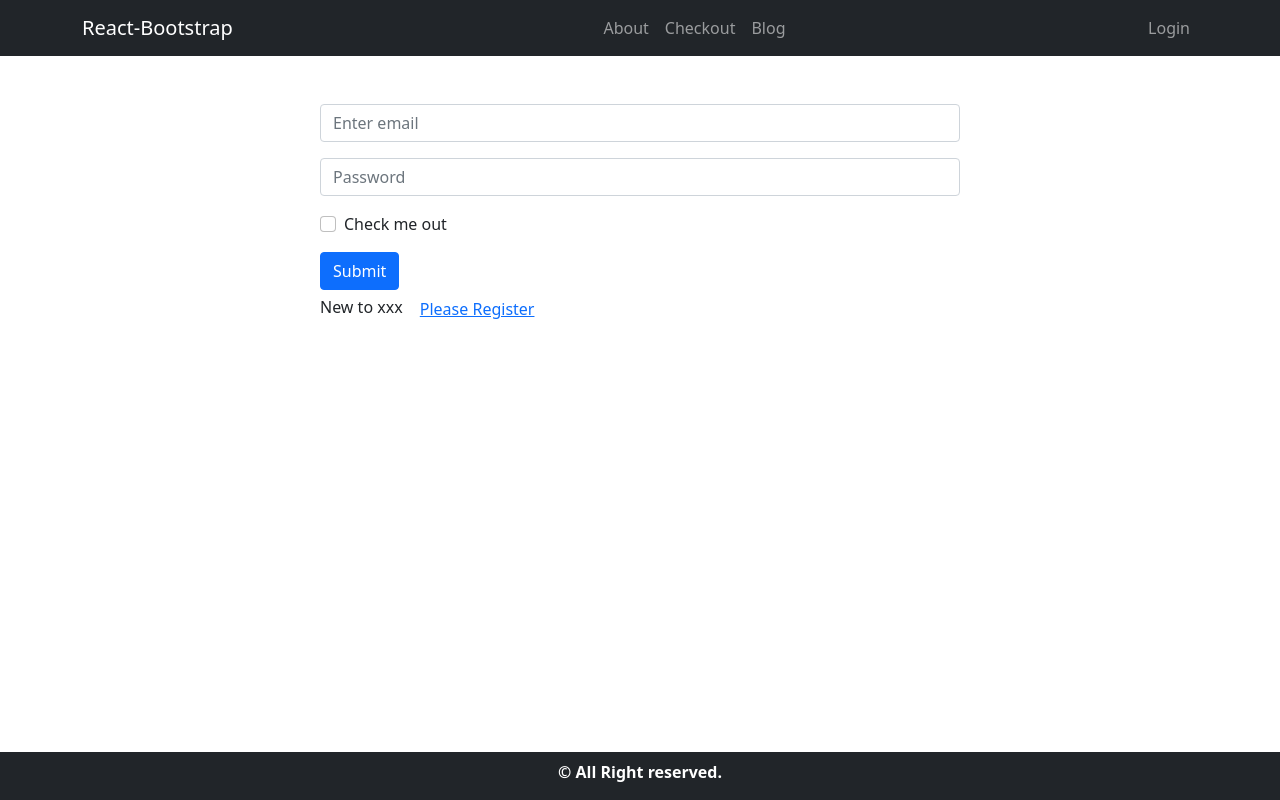
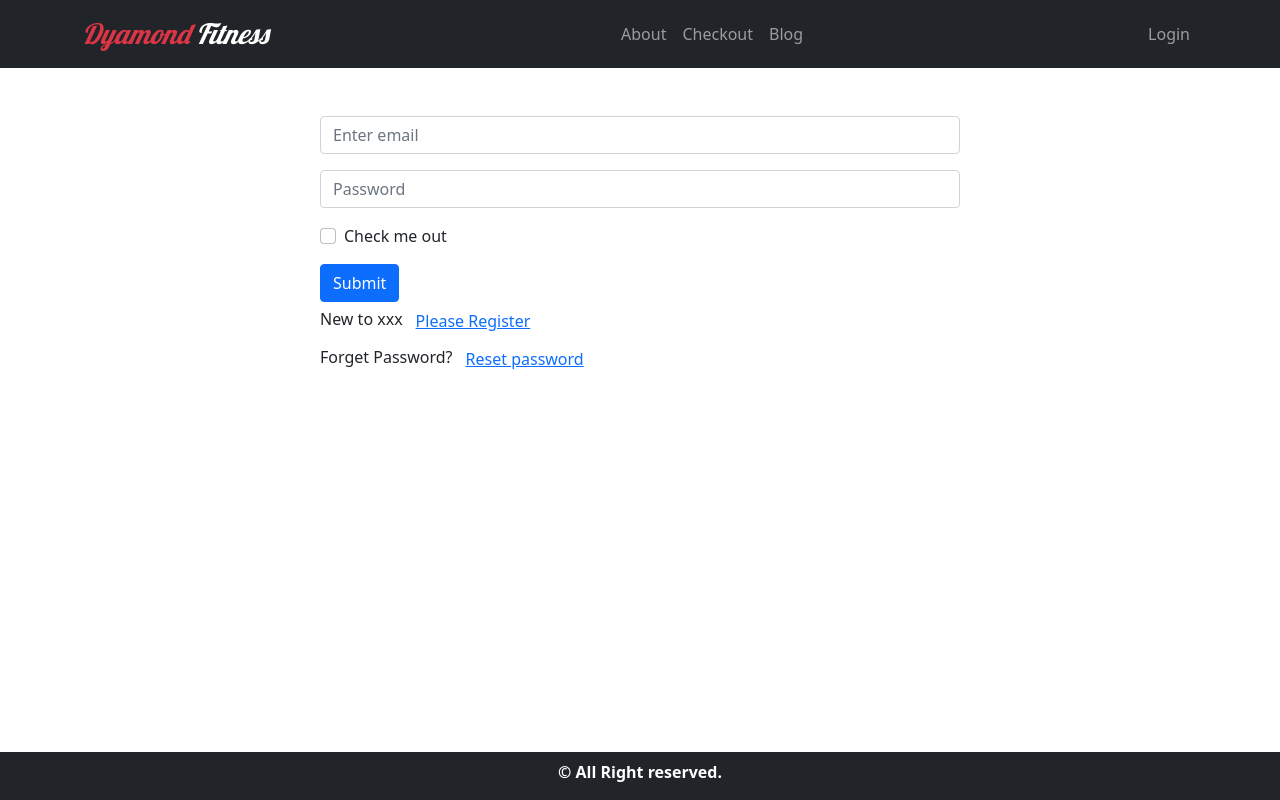
Before and after one commit to bmsani/Dyamond-fitness, a React (Create React App) app: page /login in a window 1280 px wide. Built offline with nearby package versions, Linux system fonts and the light colour scheme; no server answers.

Commit message:
reset password added

```diff
--- a/public/index.html
+++ b/public/index.html
@@ -24,7 +24,7 @@
       work correctly both with client-side routing and a non-root public URL.
       Learn how to configure a non-root public URL by running `npm run build`.
     -->
-    <title>React App</title>
+    <title>Dyamond fitness</title>
   </head>
   <body>
     <noscript>You need to enable JavaScript to run this app.</noscript>
--- /dev/null
+++ b/src/components/Header/Header.css
@@ -0,0 +1,5 @@
+@import url('https://fonts.googleapis.com/css2?family=Lobster&display=swap');
+.brandName{
+    font-family: 'Lobster', cursive;
+    font-style: italic;
+}
--- a/src/components/Header/Header.js
+++ b/src/components/Header/Header.js
@@ -4,13 +4,14 @@ import { useAuthState } from 'react-firebase-hooks/auth';
 import { getAuth, signInWithEmailAndPassword, signOut } from 'firebase/auth';
 import { Link } from 'react-router-dom';
 import auth from '../../firebase.init';
+import './Header.css'
 
 const Header = () => {
     const [user] = useAuthState(auth);
     return (
         <Navbar collapseOnSelect expand="lg" bg="dark" variant="dark" sticky='top'>
             <Container>
-                <Navbar.Brand as={Link} to='/'>React-Bootstrap</Navbar.Brand>
+                <Navbar.Brand className='brandName fs-3' as={Link} to='/'> <span className='text-danger'>Dyamond</span> Fitness</Navbar.Brand>
                 <Navbar.Toggle aria-controls="responsive-navbar-nav" />
                 <Navbar.Collapse id="responsive-navbar-nav">
                     <Nav className="mx-auto">
@@ -21,7 +22,7 @@ const Header = () => {
                     <Nav>
                         {
                             user?
-                            <button className='btn btn-info fw-bold text-dark' onClick={() => signOut(auth)}>Sign out</button>
+                            <button className='btn btn-light fw-bold text-dark' onClick={() => signOut(auth)}>Sign out</button>
                             :
                             <Nav.Link as={Link} to='/login'>Login</Nav.Link>
                         }
--- a/src/components/Login/Login.js
+++ b/src/components/Login/Login.js
@@ -1,6 +1,6 @@
 import React, { useEffect, useState } from 'react';
 import { Button, Form } from 'react-bootstrap';
-import { useSignInWithEmailAndPassword } from 'react-firebase-hooks/auth';
+import { useSendPasswordResetEmail, useSignInWithEmailAndPassword } from 'react-firebase-hooks/auth';
 import { signOut } from 'firebase/auth';
 import { Link, useLocation, useNavigate } from 'react-router-dom';
 import auth from '../../firebase.init';
@@ -15,6 +15,7 @@ const Login = () => {
         loading,
         error,
       ] = useSignInWithEmailAndPassword(auth);
+      const [sendPasswordResetEmail, sending] = useSendPasswordResetEmail(auth);
 
     const navigate = useNavigate();
     const location = useLocation();
@@ -29,6 +30,15 @@ const Login = () => {
       const handleSubmit = event => {
           event.preventDefault();
           signInWithEmailAndPassword(email, password);
+      }
+
+      const handleResetPassword = async() => {
+            if(email){
+                await sendPasswordResetEmail(email);
+                alert('Email sent')
+            }else{
+                console.log('email invalide');
+            }
       }
 
     if(loading){
@@ -56,7 +66,8 @@ const Login = () => {
                 <Button variant="primary" type="submit">
                     Submit
                 </Button>
-                <p>New to xxx <Link className='btn btn-link' to='/register'>Please Register</Link></p>
+                <p className='mb-0'>New to xxx<Link className='btn btn-link' to='/register'>Please Register</Link></p>
+                <p>Forget Password?<button className='btn btn-link' onClick={handleResetPassword}> Reset password</button></p>
             </Form>
         </div>
     );
--- a/src/components/NotFound/NotFound.js
+++ b/src/components/NotFound/NotFound.js
@@ -3,8 +3,8 @@ import React from 'react';
 const NotFound = () => {
     return (
         <div>
-            404 <br />
-            Page Not Found
+            <h1 style={{fontSize: '10rem'}} className='text-center fw-bold text-success'>404</h1>
+            <h2 className='text-center fw-bold'>Page not found</h2>
         </div>
     );
 };
```
